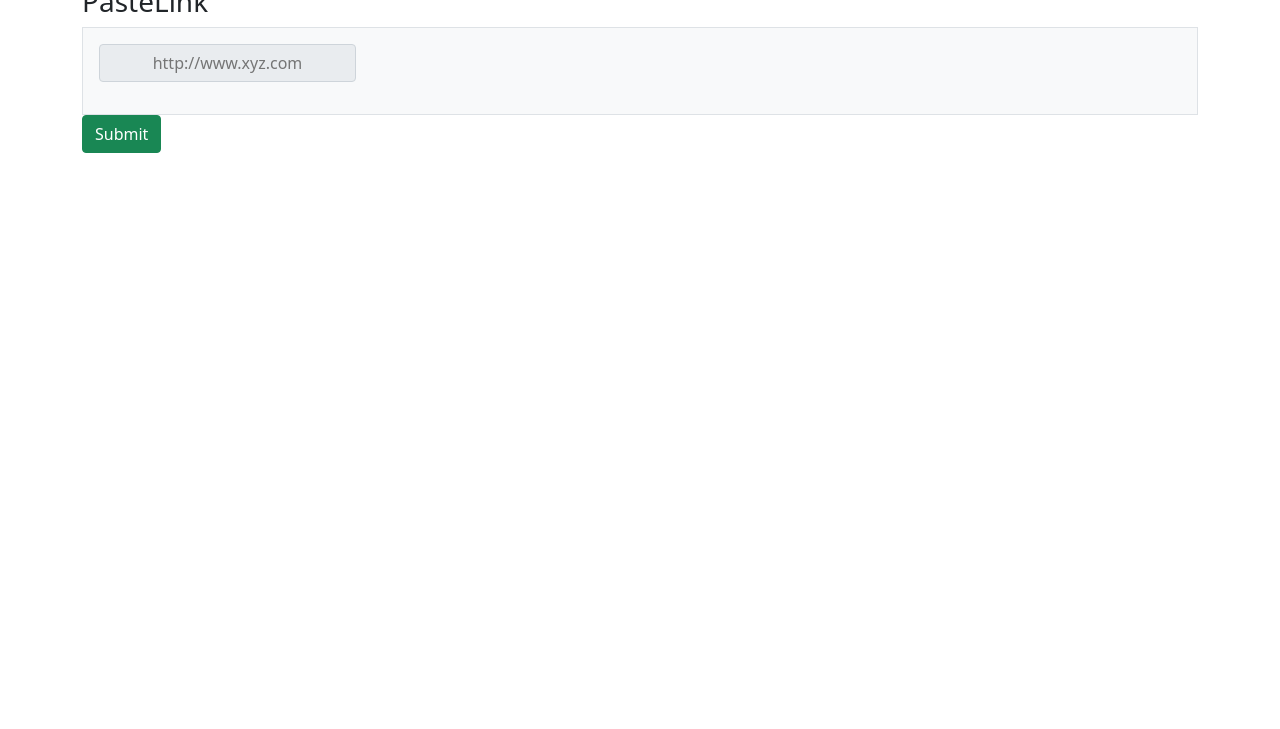
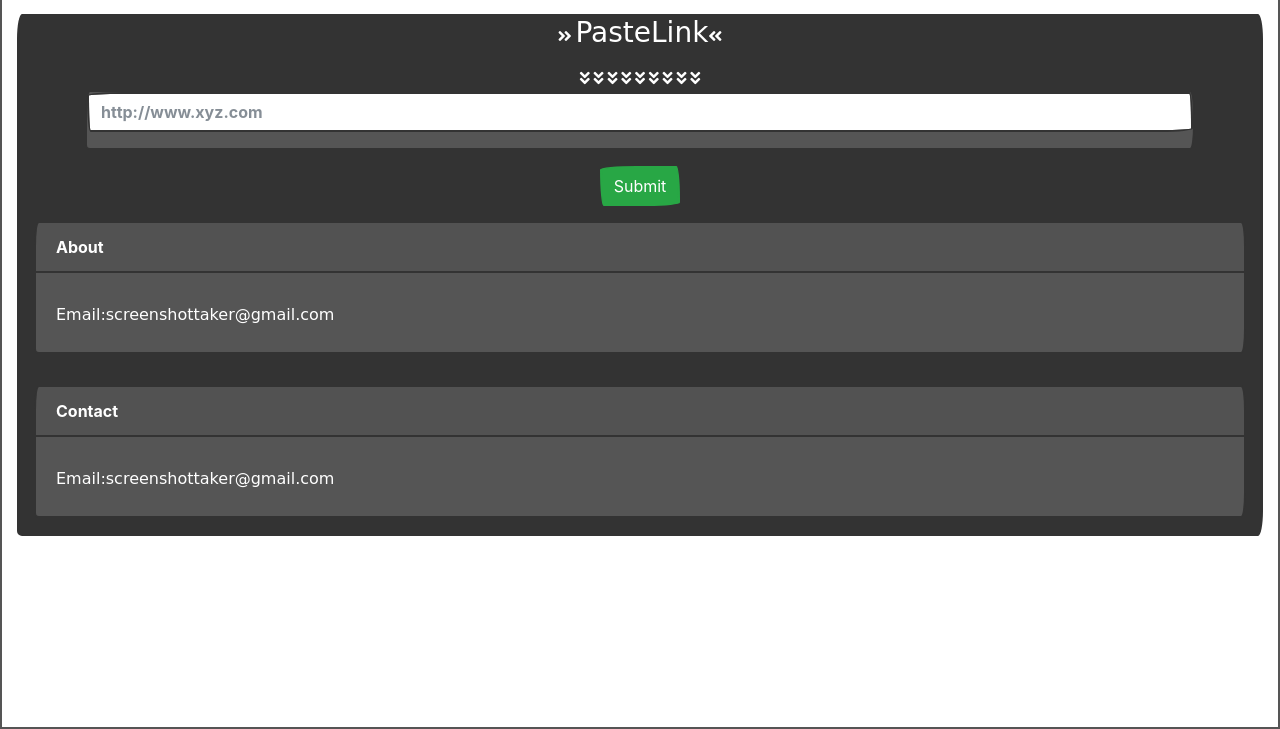
Before and after one commit to thabass/ScreenshotTaker, a website: page routes/index.html in a window 1280 px wide. Shown: the part 71-800 px from the top of the page. Drawn offline with nearby package versions, Linux system fonts and the light colour scheme; no server answers; a web font is replaced by a local one.

Commit message:
Update index.html

```diff
--- a/routes/index.html
+++ b/routes/index.html
@@ -1,42 +1,97 @@
 <html>
 <head>
-    <div class="container-sm" ><h1>Screenshot Taker</h1></div>
+  <span class="badge rounded-pill bg-light">
+    <div class="container-sm" ><h1><i class="fas fa-camera-retro">&nbsp;</i>SCREENSHOT TAKER&nbsp;<i class="fas fa-camera-retro" style=></i></h1></div>
+  </span>
 </head>
 
-<link href="https://cdn.jsdelivr.net/npm/bootstrap@5.0.2/dist/css/bootstrap.min.css" rel="stylesheet" integrity="sha384-EVSTQN3/azprG1Anm3QDgpJLIm9Nao0Yz1ztcQTwFspd3yD65VohhpuuCOmLASjC" crossorigin="anonymous">
+<link rel="stylesheet" href="C:\Users\THABBY\OneDrive\Desktop\Screenshot-application\style.css">
+<link rel="stylesheet" href="https://cdn.jsdelivr.net/npm/bootswatch@4.5.2/dist/sketchy/bootstrap.min.css">
+<link rel="stylesheet" href="https://pro.fontawesome.com/releases/v5.10.0/css/all.css" integrity="sha384-AYmEC3Yw5cVb3ZcuHtOA93w35dYTsvhLPVnYs9eStHfGJvOvKxVfELGroGkvsg+p" crossorigin="anonymous"/>
 
-<body>
+<body class="border border-secondary" style="border: 130px ">
+
+  <div class="card text-white bg-primary mb-3"style="margin: 15px">
+          <div class="container overflow-hidden">
+            <div class="row gx-5">
+              <div class="col" align=center><i class="fas fa-angle-double-right"></i>
+
+                 <label for="eg:www.xyz.com"><h3>PasteLink</h3></label><i class="fas fa-angle-double-left"></i><br>
+                 <i class="fas fa-angle-double-down"></i>
+                 <i class="fas fa-angle-double-down"></i>
+                 <i class="fas fa-angle-double-down"></i>
+                 <i class="fas fa-angle-double-down"></i>
+                 <i class="fas fa-angle-double-down"></i>
+                 <i class="fas fa-angle-double-down"></i>
+                 <i class="fas fa-angle-double-down"></i>
+                 <i class="fas fa-angle-double-down"></i>
+                 <i class="fas fa-angle-double-down"></i>
+                <div class="card text-white bg-secondary mb-3">
+                 <form action='/screenshot' method= 'post' id='screenshot'>
+
+                 <input type="url" class="form-control" id="exampleInputEmail1" placeholder="http://www.xyz.com" name="name" >
+
+                </div>
+
+                <input type="submit"class="btn btn-success" value="Submit" width="200">
+              </div>
+            </div>
+           </div>
+         </form>
+         <div class="card text-white bg-secondary mb-3" style="margin: 15px">
+          <div class="card-header">About</div>
+          <div class="card-body">
+            <h4 class="card-title"></h4>
+            <h6>Email:screenshottaker@gmail.com</h6>
+            <p class="card-text"></p>
+
+         </div>
+        </div>
+        <div class= "card text-white bg-secondary mb-3" style="margin: 15px">
+          <div class="card-header">Contact</div>
+          <div class="card-body">
+            <h4 class="card-title"></h4>
+            <h6>Email:screenshottaker@gmail.com</h6>
+            <p class="card-text"></p>
+          </div>
+
+         </div>
 
 
-  <div class="mb-3">
-          <div class="container overflow-hidden">
-            <div class="row gx-5">
-              <div class="col">
-                 <label for="eg:www.xyz.com"><h3>PasteLink</h3></label><br>
-               <div class="p-3 border bg-light">
-                 <form action='/screenshot' method= 'post'>
-                  <input type="url" id="homepage"class="input-group-text" id="basic-addon3" placeholder="http://www.xyz.com" name="url" >
 
-                </div>
-              </div>
-
-            </div>
-
-            <input type="submit"class="btn btn-success" value="Submit">
-                </div>
-
-              </form>
-
-              </div>
+          </div>
           </div>
 
+          <script type="text/javascript">
 
-           <p><span id ='display'></span></p>
+          document.getElementById('screenshot').addEventListener('click', getfetch);
+
+          function getfetch()
+          {
+            fetch('website.png')
+            .then(function(res){
+
+              return res.sendfile('')
+            })
+          }
+
+            let response =document.getElementById('screenshot');
+            let url=document.getElementById('exampleInputEmail1');
+
+            response.addEventListener('submit',fetch('/screenshot',{
+                method:'POST',
+                body:url,
+            })).then();
+
+            // response.blob(/Screenshot/Website.png)
+            //response.blob();
+
+
+
+            </script>
+
+
 
 </body>
 
-
-
-
-
 </html>
```
